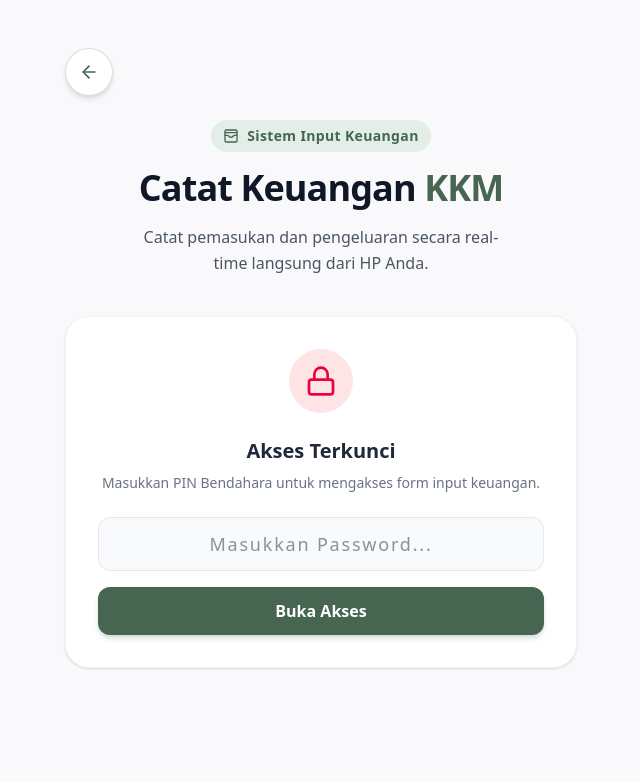
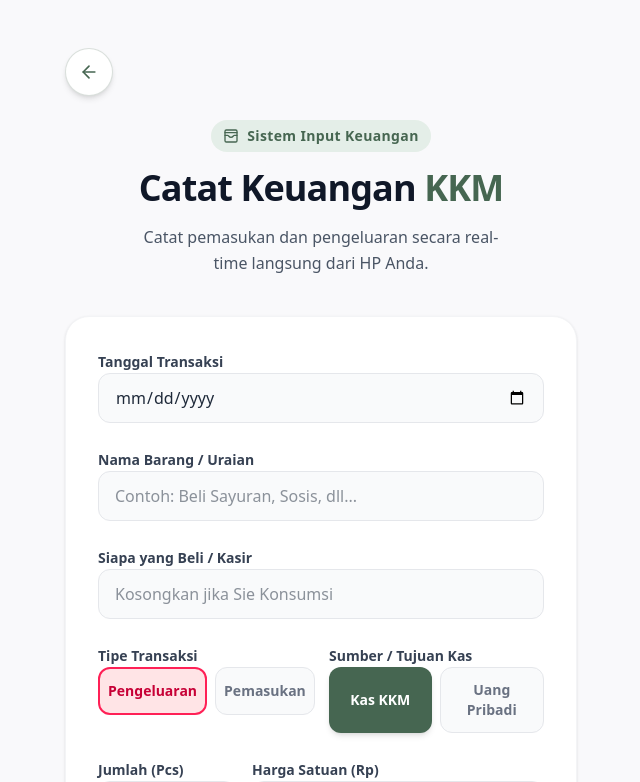
Before and after one commit to adin07-code/Desa-Panambangan, a Next.js app: page /input-keuangan in a window 1280 px wide. Shown: the top 782 px of the page, without its empty margins (319-959 px from the left). Built offline with nearby package versions, Linux system fonts and the light colour scheme; a web font is replaced by a local one.

Commit message:
UI: remove password from input form

```diff
--- a/src/app/input-keuangan/page.tsx
+++ b/src/app/input-keuangan/page.tsx
@@ -1,25 +1,11 @@
 "use client";
 
-import React, { useState } from 'react';
+import React from 'react';
 import KeuanganForm from '@/components/KeuanganForm';
-import { ArrowLeft, Lock, WalletCards } from 'lucide-react';
+import { ArrowLeft, WalletCards } from 'lucide-react';
 import Link from 'next/link';
 
 export default function InputKeuanganPage() {
-  const [isAuthenticated, setIsAuthenticated] = useState(false);
-  const [password, setPassword] = useState('');
-  const [error, setError] = useState('');
-
-  const handleLogin = (e: React.FormEvent) => {
-    e.preventDefault();
-    if (password === 'bendahara14') {
-      setIsAuthenticated(true);
-      setError('');
-    } else {
-      setError('Password salah!');
-    }
-  };
-
   return (
     <div className="min-h-screen bg-gray-50/50">
       <div className="max-w-xl mx-auto px-4 sm:px-6 lg:px-8 py-12">
@@ -43,36 +29,7 @@ export default function InputKeuanganPage() {
         </div>
 
         {/* Content Section */}
-        {!isAuthenticated ? (
-          <div className="bg-white p-8 rounded-3xl shadow-sm border border-gray-100 animate-in zoom-in-95 duration-500">
-            <div className="flex justify-center mb-6">
-              <div className="bg-rose-100 p-4 rounded-full text-rose-600">
-                <Lock className="w-8 h-8" />
-              </div>
-            </div>
-            <h2 className="text-xl font-bold text-center text-gray-800 mb-2">Akses Terkunci</h2>
-            <p className="text-center text-gray-500 text-sm mb-6">Masukkan PIN Bendahara untuk mengakses form input keuangan.</p>
-
-            <form onSubmit={handleLogin} className="space-y-4">
-              <input
-                type="password"
-                placeholder="Masukkan Password..."
-                value={password}
-                onChange={(e) => setPassword(e.target.value)}
-                className="w-full text-center tracking-widest text-lg px-4 py-3 bg-gray-50 border border-gray-200 rounded-xl focus:ring-2 focus:ring-[#466651] focus:border-transparent outline-none transition-all"
-              />
-              {error && <p className="text-rose-500 text-sm text-center font-medium">{error}</p>}
-              <button
-                type="submit"
-                className="w-full bg-[#466651] hover:bg-[#3a5643] text-white py-3 rounded-xl font-bold transition-all active:scale-[0.98] shadow-md shadow-[#466651]/20"
-              >
-                Buka Akses
-              </button>
-            </form>
-          </div>
-        ) : (
-          <KeuanganForm />
-        )}
+        <KeuanganForm />
 
       </div>
     </div>
```
